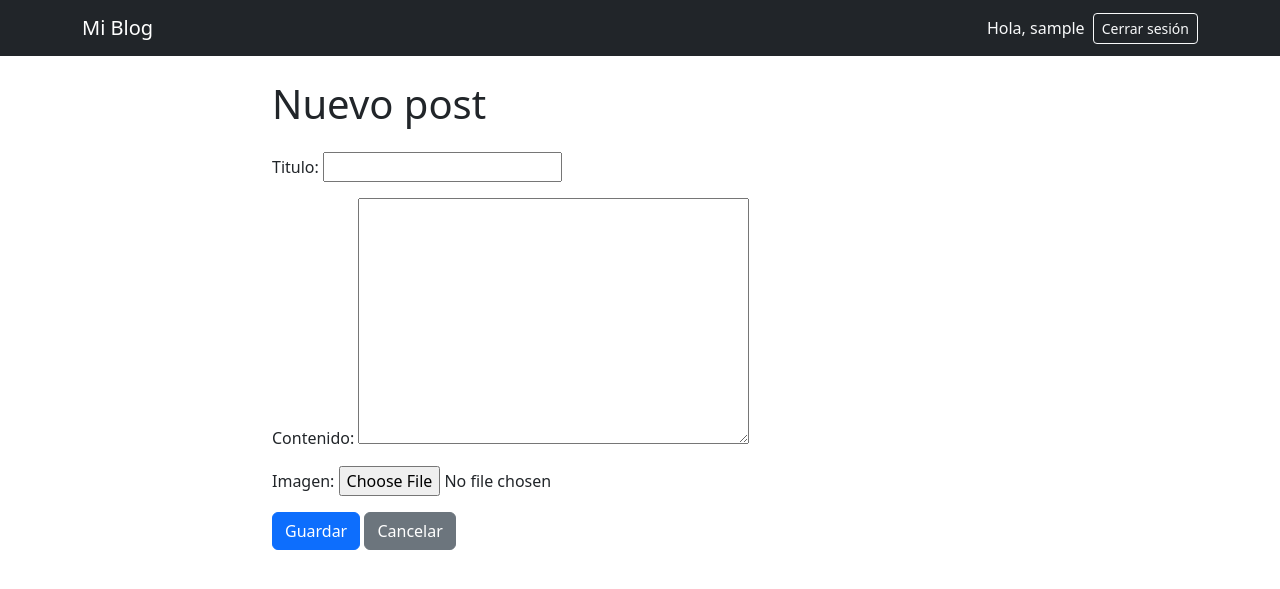
After one commit to Gimenez-thomi/blog-django, a Django app: page /posts/nuevo/ in a window 1280 px wide. The commit adds this page. Shown: the top 589 px of the page. Run offline with Django 5.2, Linux system fonts and the light colour scheme; the visitor is signed in with stand-in values (Sample User, id 1).

Commit message:
Agrega crear, editar y eliminar posts con rutas protegidas

```diff
--- a/posts/models.py
+++ b/posts/models.py
@@ -1,5 +1,6 @@
 from django.conf import settings
 from django.db import models
+from django.urls import reverse
 
 
 class Post(models.Model):
@@ -18,3 +19,6 @@ class Post(models.Model):
 
     def __str__(self):
         return self.titulo
+
+    def get_absolute_url(self):
+        return reverse("posts:detalle", args=[self.pk])
--- a/posts/urls.py
+++ b/posts/urls.py
@@ -6,5 +6,8 @@ app_name = "posts"
 
 urlpatterns = [
     path("", views.PostListView.as_view(), name="lista"),
-    path("<int:pk>/", views.PostDetailView.as_view(), name="detalle"),
+    path("posts/nuevo/", views.PostCreateView.as_view(), name="crear"),
+    path("posts/<int:pk>/", views.PostDetailView.as_view(), name="detalle"),
+    path("posts/<int:pk>/editar/", views.PostUpdateView.as_view(), name="editar"),
+    path("posts/<int:pk>/eliminar/", views.PostDeleteView.as_view(), name="eliminar"),
 ]
--- a/posts/views.py
+++ b/posts/views.py
@@ -1,4 +1,12 @@
-from django.views.generic import DetailView, ListView
+from django.contrib.auth.mixins import LoginRequiredMixin, UserPassesTestMixin
+from django.urls import reverse_lazy
+from django.views.generic import (
+    CreateView,
+    DeleteView,
+    DetailView,
+    ListView,
+    UpdateView,
+)
 
 from .models import Post
 
@@ -13,4 +21,30 @@ class PostDetailView(DetailView):
     model = Post
     template_name = "posts/post_detail.html"
     context_object_name = "post"
-# Create your views here.
+
+
+class PostCreateView(LoginRequiredMixin, CreateView):
+    model = Post
+    fields = ["titulo", "contenido", "imagen"]
+    template_name = "posts/post_form.html"
+
+    def form_valid(self, form):
+        form.instance.autor = self.request.user
+        return super().form_valid(form)
+
+
+class AutorRequeridoMixin(UserPassesTestMixin):
+    def test_func(self):
+        return self.get_object().autor == self.request.user
+
+
+class PostUpdateView(LoginRequiredMixin, AutorRequeridoMixin, UpdateView):
+    model = Post
+    fields = ["titulo", "contenido", "imagen"]
+    template_name = "posts/post_form.html"
+
+
+class PostDeleteView(LoginRequiredMixin, AutorRequeridoMixin, DeleteView):
+    model = Post
+    template_name = "posts/post_confirm_delete.html"
+    success_url = reverse_lazy("posts:lista")
--- a/templates/posts/post_detail.html
+++ b/templates/posts/post_detail.html
@@ -9,5 +9,9 @@
     <img src="{{ post.imagen.url }}" class="img-fluid mb-3" alt="{{ post.titulo }}">
 {% endif %}
 <div>{{ post.contenido|linebreaks }}</div>
+{% if user == post.autor %}
+    <a href="{% url 'posts:editar' post.pk %}" class="btn btn-warning">Editar</a>
+    <a href="{% url 'posts:eliminar' post.pk %}" class="btn btn-danger">Eliminar</a>
+{% endif %}
 <a href="{% url 'posts:lista' %}" class="btn btn-secondary">Volver</a>
 {% endblock %}
--- /dev/null
+++ b/templates/posts/post_form.html
@@ -0,0 +1,17 @@
+{% extends "base.html" %}
+
+{% block title %}{% if object %}Editar post{% else %}Nuevo post{% endif %}{% endblock %}
+
+{% block content %}
+<div class="row justify-content-center">
+    <div class="col-md-8">
+        <h1 class="mb-4">{% if object %}Editar post{% else %}Nuevo post{% endif %}</h1>
+        <form method="post" enctype="multipart/form-data">
+            {% csrf_token %}
+            {{ form.as_p }}
+            <button type="submit" class="btn btn-primary">Guardar</button>
+            <a href="{% url 'posts:lista' %}" class="btn btn-secondary">Cancelar</a>
+        </form>
+    </div>
+</div>
+{% endblock %}
--- a/templates/posts/post_list.html
+++ b/templates/posts/post_list.html
@@ -5,6 +5,9 @@
 {% block content %}
 <h1 class="mb-4">Posts</h1>
 {% for post in posts %}
+{% if user.is_authenticated %}
+    <a href="{% url 'posts:crear' %}" class="btn btn-success mb-3">Nuevo post</a>
+{% endif %}
     <div class="card mb-3">
         {% if post.imagen %}
             <img src="{{ post.imagen.url }}" class="card-img-top" alt="{{ post.titulo }}">
```
Also changed, not shown: templates/posts/post_confirm_delete.html (added, +13 -0 lines).
